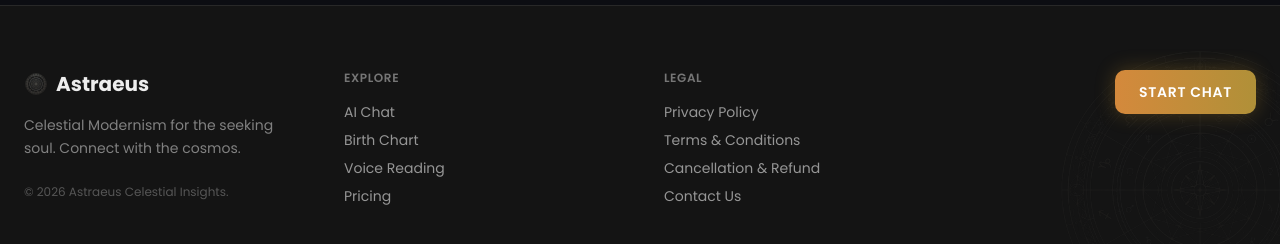
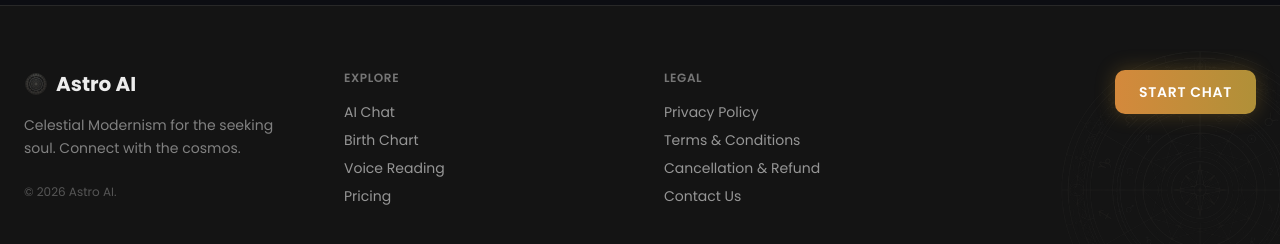
Before and after one commit to karan5772/Astro, a Next.js app: page /terms in a window 1280 px wide. Shown: the part 1012-1256 px from the top of the page. Built offline with nearby package versions, Linux system fonts and the light colour scheme; no server answers.

Commit message:
chore: update brand name from Astraeus to Astro AI in footer

```diff
--- a/src/components/Footer.tsx
+++ b/src/components/Footer.tsx
@@ -14,14 +14,14 @@ export default function Footer() {
           {/* Brand Block */}
           <div className="col-span-2 lg:col-span-1 flex flex-col gap-4">
             <div className="flex items-center gap-2 text-xl font-bold text-foreground">
-              <img src="/logo.png" alt="Astraeus Logo" className="w-6 h-6 object-contain" />
-              <span>Astraeus</span>
+              <img src="/logo.png" alt="Astro AI Logo" className="w-6 h-6 object-contain" />
+              <span>Astro AI</span>
             </div>
             <p className="text-sm text-foreground/50 leading-relaxed max-w-[280px]">
               Celestial Modernism for the seeking soul. Connect with the cosmos.
             </p>
             <div className="text-xs text-foreground/30 mt-2">
-              © 2026 Astraeus Celestial Insights.
+              © 2026 Astro AI.
             </div>
           </div>
 
```
